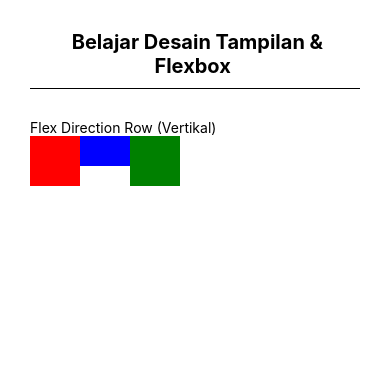
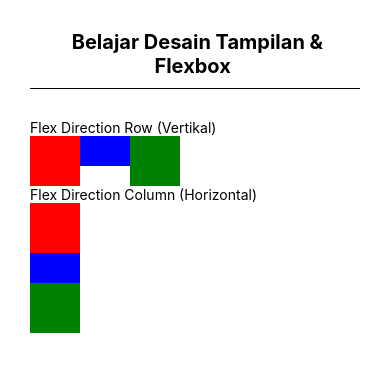
Before and after one commit to ujangaris/CRUD-React-Native-dengan-Firebase, a React Native app: screen / in a window 390 px wide. Shown: the top 372 px of the page. Built offline with nearby package versions, Linux system fonts and the light colour scheme.

Commit message:
Tutorial React Native Dasar : #5. Belajar Desain Tampilan dan Flexbox | flexbox Column (horizontal)

```diff
--- a/src/DesainTampilan.js
+++ b/src/DesainTampilan.js
@@ -11,6 +11,13 @@ export default class DesainTampilan extends Component {
         <View style={styles.isi}>
           <Text>Flex Direction Row (Vertikal)</Text>
           <View style={styles.flexVertikal}>
+            <View style={styles.kotakMerah} />
+            <View style={styles.kotakBiru} />
+            <View style={styles.kotakHijau} />
+          </View>
+
+          <Text>Flex Direction Column (Horizontal)</Text>
+          <View>
             <View style={styles.kotakMerah} />
             <View style={styles.kotakBiru} />
             <View style={styles.kotakHijau} />
```
